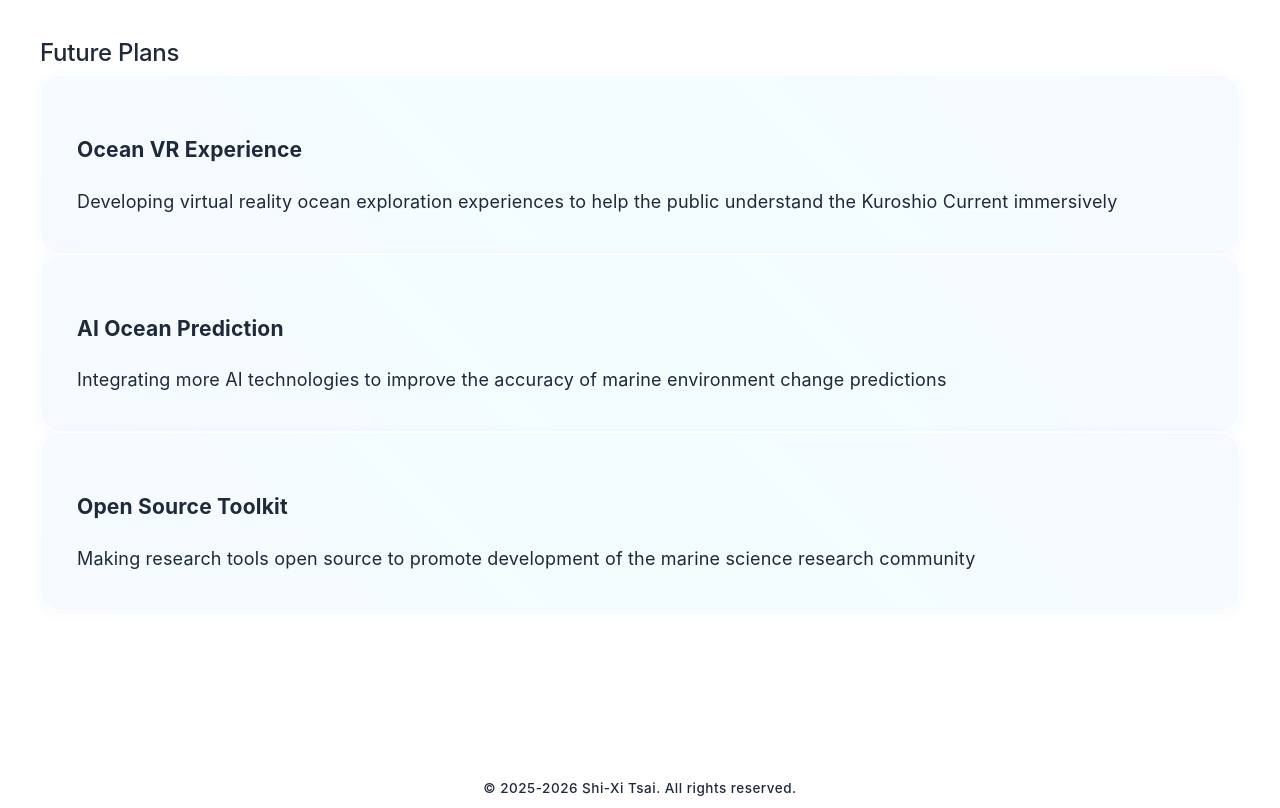
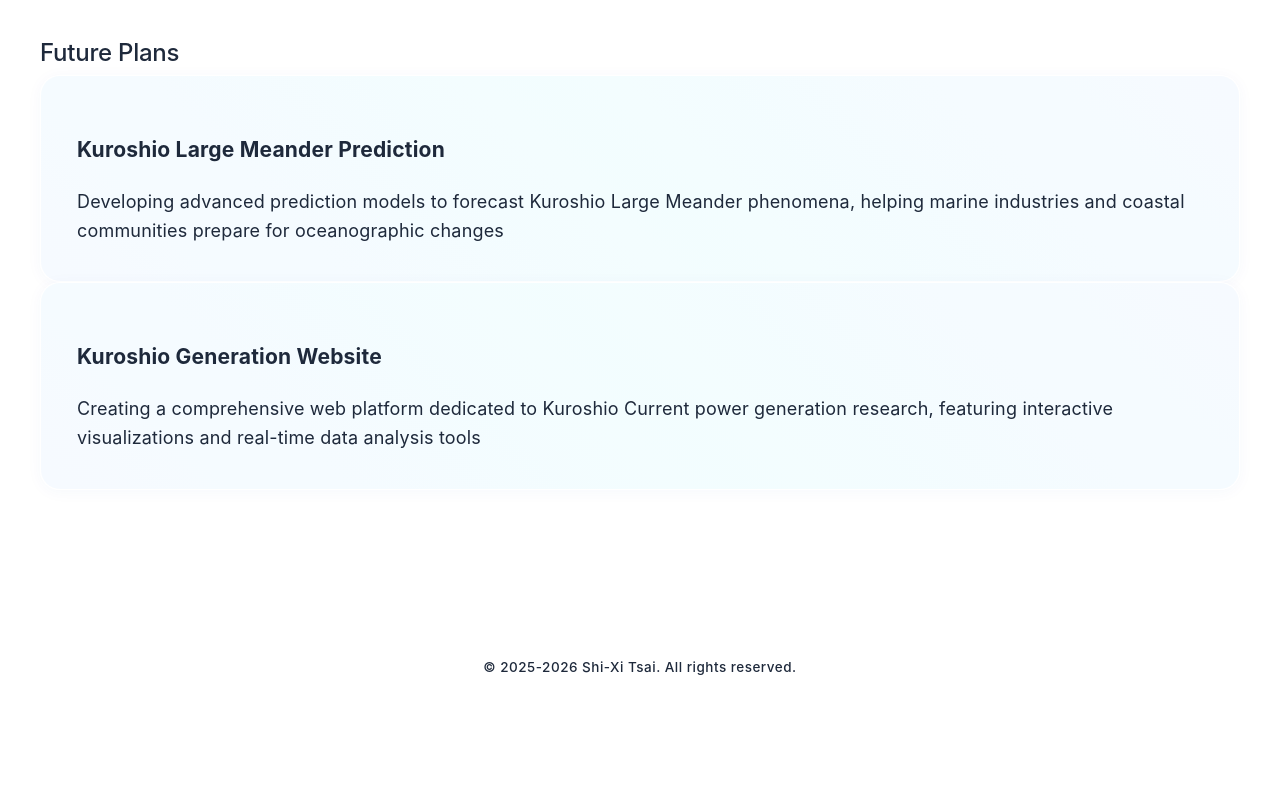
Before and after one commit to tsai4c/tsai4cSelfWebsite, a React (Vite) app: page /projects in a window 1280 px wide. Shown: the part 520-1328 px from the top of the page. After the commit the page ends 1221 px from the top, so only its background shows below. Built offline with nearby package versions, Linux system fonts and the light colour scheme.

Commit message:
Update Projects page Future Plans: Replace with Kuroshio Large Meander Prediction and Kuroshio Generation Website projects

```diff
--- a/src/pages/Projects.tsx
+++ b/src/pages/Projects.tsx
@@ -63,24 +63,16 @@ const Projects: React.FC = () => {
                   <div className="particle"></div>
                   <div className="particle"></div>
                 </div>
-                <h3>Ocean VR Experience</h3>
-                <p>Developing virtual reality ocean exploration experiences to help the public understand the Kuroshio Current immersively</p>
+                <h3>Kuroshio Large Meander Prediction</h3>
+                <p>Developing advanced prediction models to forecast Kuroshio Large Meander phenomena, helping marine industries and coastal communities prepare for oceanographic changes</p>
               </div>
               <div className="future-item ocean-card liquid-glass">
                 <div className="floating-particles">
                   <div className="particle"></div>
                   <div className="particle"></div>
                 </div>
-                <h3>AI Ocean Prediction</h3>
-                <p>Integrating more AI technologies to improve the accuracy of marine environment change predictions</p>
-              </div>
-              <div className="future-item ocean-card liquid-glass">
-                <div className="floating-particles">
-                  <div className="particle"></div>
-                  <div className="particle"></div>
-                </div>
-                <h3>Open Source Toolkit</h3>
-                <p>Making research tools open source to promote development of the marine science research community</p>
+                <h3>Kuroshio Generation Website</h3>
+                <p>Creating a comprehensive web platform dedicated to Kuroshio Current power generation research, featuring interactive visualizations and real-time data analysis tools</p>
               </div>
             </div>
           </motion.div>
```
